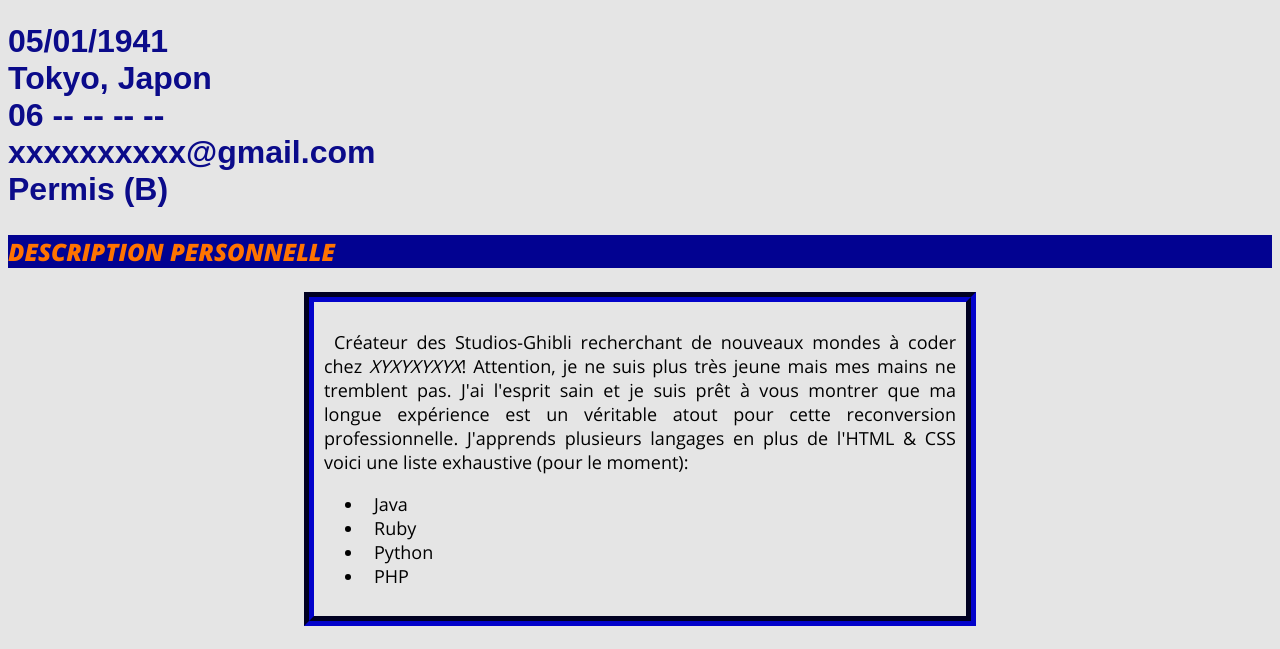
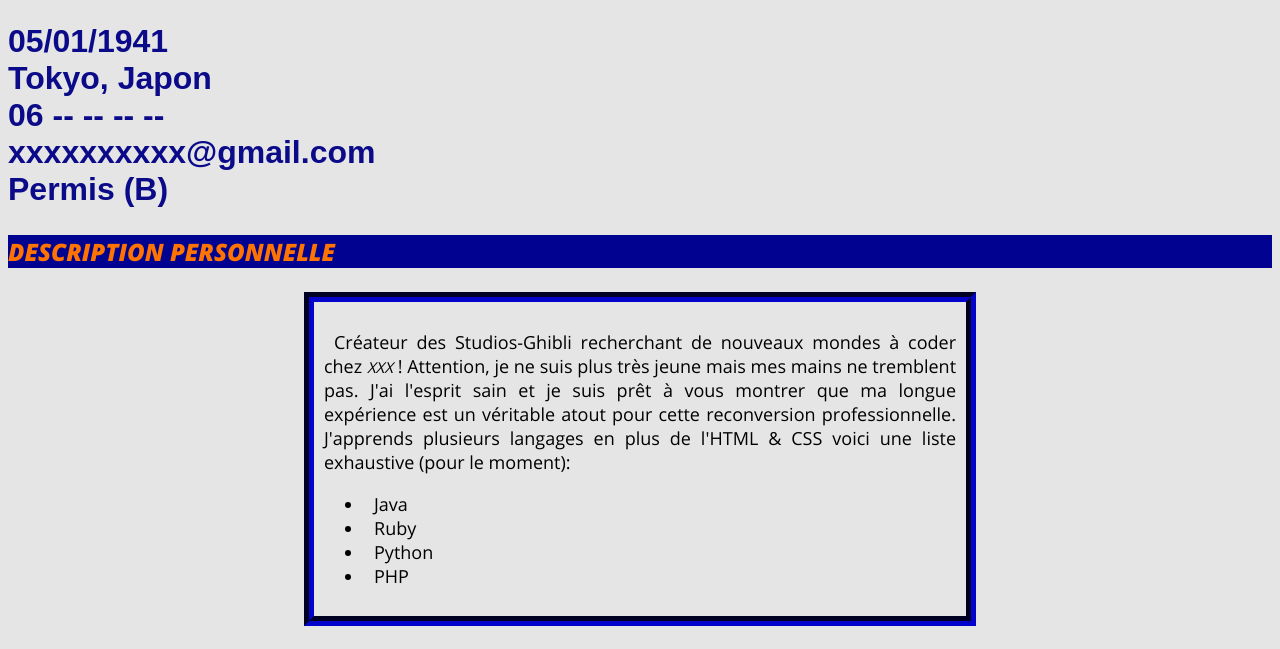
Before and after one commit to souleimane-z/hayaoMiyazaki_fr, a plain HTML site: page index.html in a window 1280 px wide. Shown: the part 146-795 px from the top of the page. Drawn offline with Linux system fonts and the light colour scheme; a web font is replaced by a local one.

Commit message:
Update index.html

```diff
--- a/index.html
+++ b/index.html
@@ -23,7 +23,7 @@
 	<section>
 		<h3>Description Personnelle</h3>
 		<div class="discribe">
-			<p>Cr&eacute;ateur des Studios-Ghibli recherchant de nouveaux mondes &agrave; coder chez <i>XYXYXYXYX</i>! Attention, je ne suis plus tr&egrave;s jeune mais mes mains ne tremblent pas. J'ai l'esprit sain et je suis pr&ecirc;t &agrave; vous montrer que ma longue exp&eacute;rience est un v&eacute;ritable atout pour cette reconversion professionnelle. J'apprends plusieurs langages en plus de l'HTML &amp; CSS voici une liste exhaustive (pour le moment):</p>
+			<p>Cr&eacute;ateur des Studios-Ghibli recherchant de nouveaux mondes &agrave; coder chez <small><i>XXX</i></small> ! Attention, je ne suis plus tr&egrave;s jeune mais mes mains ne tremblent pas. J'ai l'esprit sain et je suis pr&ecirc;t &agrave; vous montrer que ma longue exp&eacute;rience est un v&eacute;ritable atout pour cette reconversion professionnelle. J'apprends plusieurs langages en plus de l'HTML &amp; CSS voici une liste exhaustive (pour le moment):</p>
 			<ul>
 				<li>Java</li>
 				<li>Ruby</li>
```
